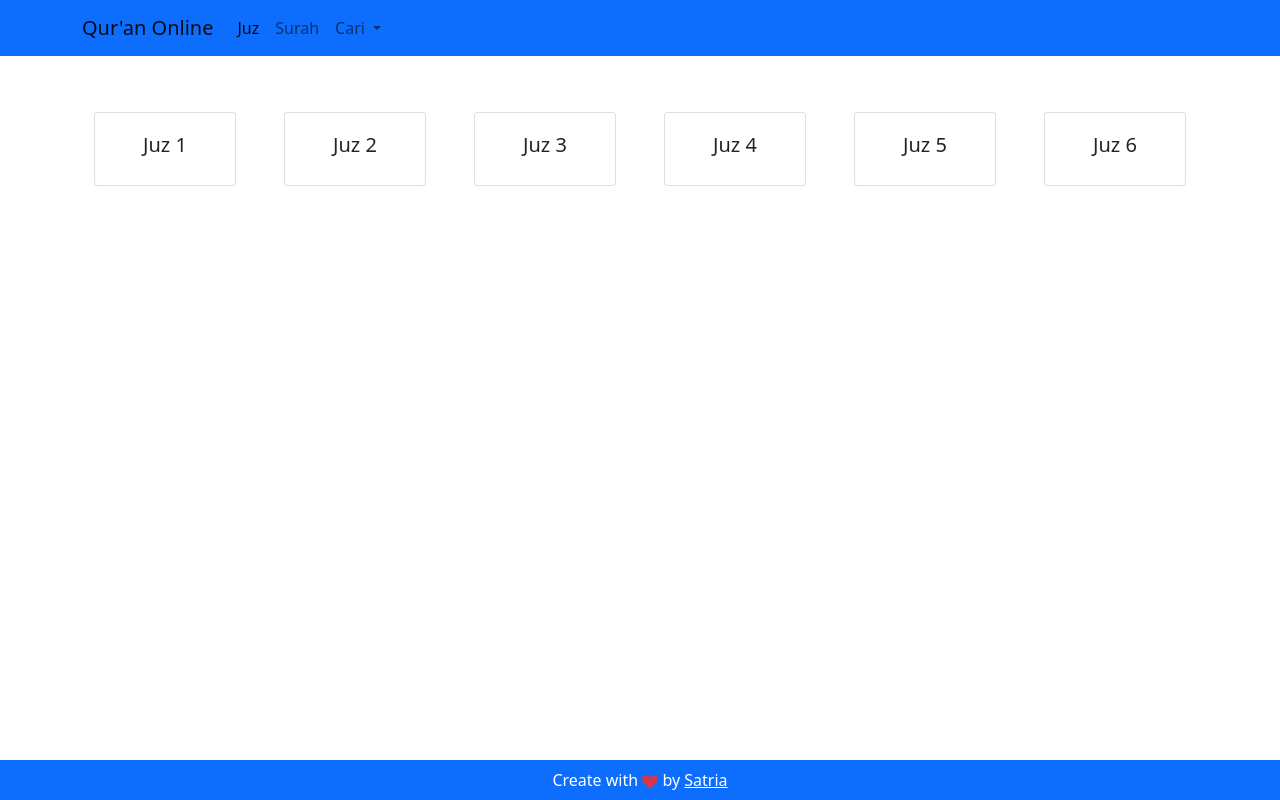
After one commit to Nux-xader/Quran_App, a Flask app: page /juz in a window 1280 px wide. The commit adds this page. Run offline with Flask 2, Linux system fonts and the light colour scheme; some libraries are stand-ins or nearby versions.

Commit message:
will create juz page

```diff
--- a/web/main.py
+++ b/web/main.py
@@ -7,7 +7,12 @@ DEVELOPENT = True
 
 @app.route("/")
 def home():
-	return render_template("pages/index.html", app_name=APP_NAME)
+	return render_template("pages/index.html", app_name=APP_NAME, page="Home")
+
+
+@app.route("/juz")
+def juz():
+	return render_template("pages/juz.html", app_name=APP_NAME, page="Juz")
 
 
 
--- a/web/templates/layouts/base.html
+++ b/web/templates/layouts/base.html
@@ -21,13 +21,13 @@
         <div class="collapse navbar-collapse" id="navbarNavDropdown">
           <ul class="navbar-nav">
             <li class="nav-item">
-              <a class="nav-link active" aria-current="page" href="/juz">Juz</a>
+              <a class="nav-link {% if page == 'Juz' %}active{% endif %}" aria-current="page" href="/juz">Juz</a>
             </li>
             <li class="nav-item">
-              <a class="nav-link" href="/surah">Surah</a>
+              <a class="nav-link {% if page == 'Surah' %}active{% endif %}" href="/surah">Surah</a>
             </li>
             <li class="nav-item dropdown">
-              <a class="nav-link dropdown-toggle" href="#" id="navbarDropdownMenuLink" role="button" data-bs-toggle="dropdown" aria-expanded="false">
+              <a class="nav-link dropdown-toggle {% if page == 'Cari' %}active{% endif %}" href="#" id="navbarDropdownMenuLink" role="button" data-bs-toggle="dropdown" aria-expanded="false">
                 Cari
               </a>
               <ul class="dropdown-menu" aria-labelledby="navbarDropdownMenuLink">
--- a/web/templates/pages/index.html
+++ b/web/templates/pages/index.html
@@ -1,5 +1,5 @@
 {% extends "layouts/base.html" %}
-{% block page %}Home{% endblock %}
+{% block page %}{{ page }}{% endblock %}
 {% block customhead %}
   <script src="{{ url_for('static', filename='js/effect.js') }}"></script>
 {% endblock %}
--- /dev/null
+++ b/web/templates/pages/juz.html
@@ -0,0 +1,49 @@
+{% extends "layouts/base.html" %}
+{% block page %}{{ page }}{% endblock %}
+
+{% block content %}
+  <div class="row text-center">
+  	<a href="/juz" class="col-md-2 mb-4 none-text-decoration text-dark">
+  		<div class="card" style="padding: 0.25rem;">
+  		  <div class="card-body">
+  		    <h5 class="card-title">Juz 1</h5>
+  		  </div>
+  		</div>
+  	</a>
+    <a href="/surah" class="col-md-2 mb-4 none-text-decoration text-dark">
+      <div class="card" style="padding: 0.25rem;">
+        <div class="card-body">
+          <h5 class="card-title">Juz 2</h5>
+        </div>
+      </div>
+    </a>
+    <a href="/cari" class="col-md-2 mb-4 none-text-decoration text-dark">
+      <div class="card" style="padding: 0.25rem;">
+        <div class="card-body">
+          <h5 class="card-title">Juz 3</h5>
+        </div>
+      </div>
+    </a>
+    <a href="/cari" class="col-md-2 mb-4 none-text-decoration text-dark">
+      <div class="card" style="padding: 0.25rem;">
+        <div class="card-body">
+          <h5 class="card-title">Juz 4</h5>
+        </div>
+      </div>
+    </a>
+    <a href="/cari" class="col-md-2 mb-4 none-text-decoration text-dark">
+      <div class="card" style="padding: 0.25rem;">
+        <div class="card-body">
+          <h5 class="card-title">Juz 5</h5>
+        </div>
+      </div>
+    </a>
+    <a href="/cari" class="col-md-2 mb-4 none-text-decoration text-dark">
+      <div class="card" style="padding: 0.25rem;">
+        <div class="card-body">
+          <h5 class="card-title">Juz 6</h5>
+        </div>
+      </div>
+    </a>
+  </div>
+{% endblock %}
```
